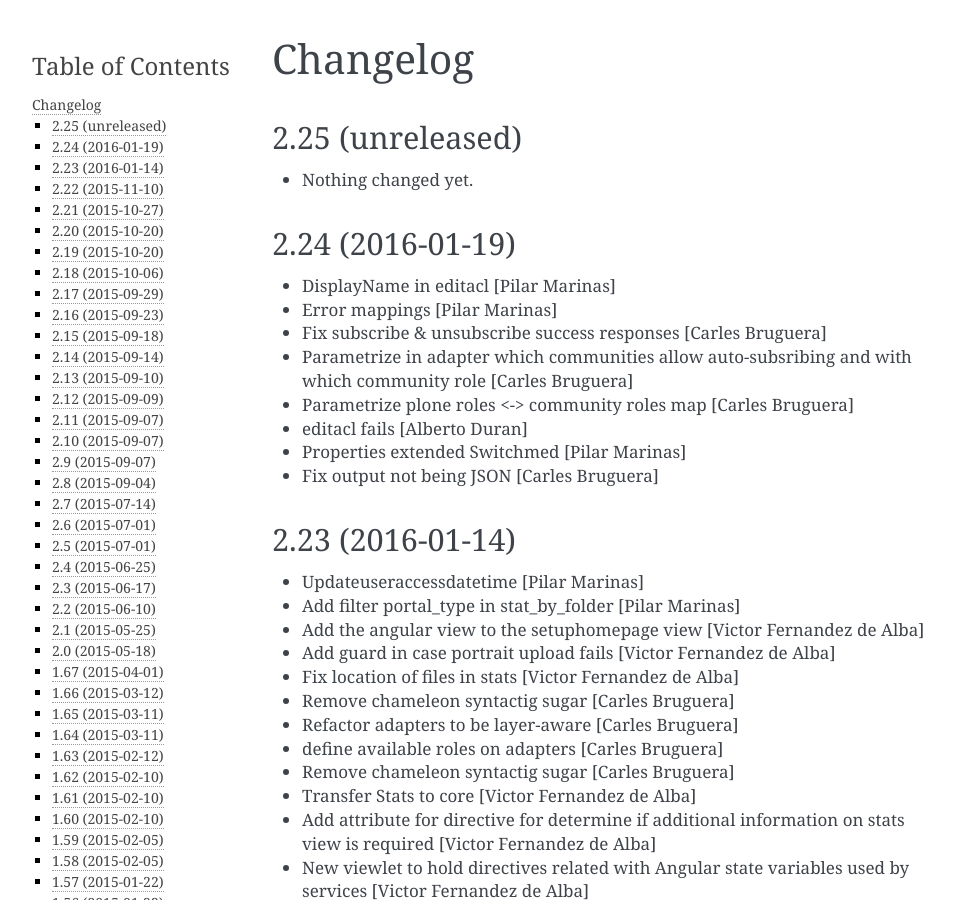
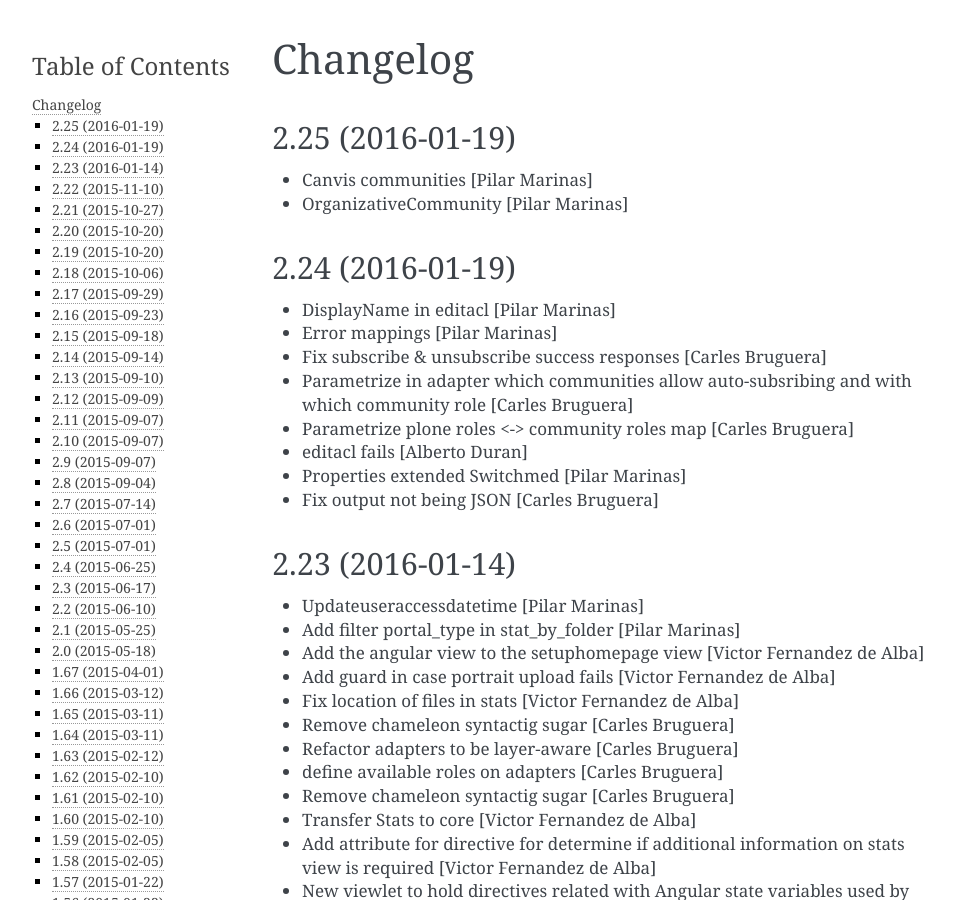
Before and after one commit to UPCnet/ulearn.core, a Sphinx documentation site: the page built from docs/HISTORY.rst, in a window 1280 px wide and 900 px high. Shown: the whole window, without its empty margins (148-1102 px from the left). Built offline with Sphinx 7.4.7, drawn with Linux system fonts in a browser that asks for light colours; pages that are not in the unit, such as notebooks, are missing from menus.

Commit message:
Preparing release 2.25

```diff
--- a/docs/HISTORY.rst
+++ b/docs/HISTORY.rst
@@ -1,11 +1,11 @@
 Changelog
 =========
 
-2.25 (unreleased)
+2.25 (2016-01-19)
 -----------------
 
-- Nothing changed yet.
-
+* Canvis communities [Pilar Marinas]
+* OrganizativeCommunity [Pilar Marinas]
 
 2.24 (2016-01-19)
 -----------------
--- a/setup.py
+++ b/setup.py
@@ -1,7 +1,7 @@
 from setuptools import setup, find_packages
 import os
 
-version = '2.25.dev0'
+version = '2.25'
 
 README = open('README.rst').read()
 HISTORY = open(os.path.join('docs', 'HISTORY.rst')).read()
```
